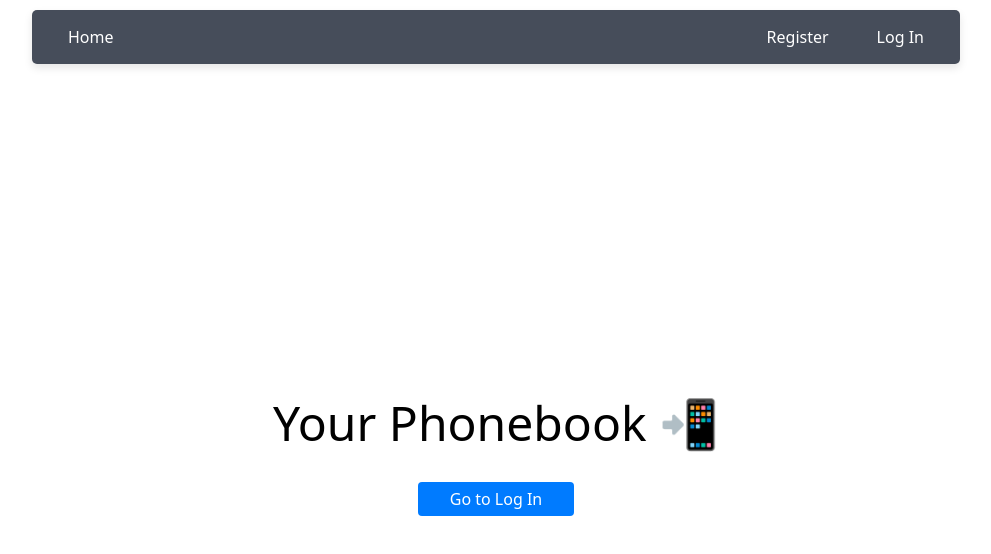
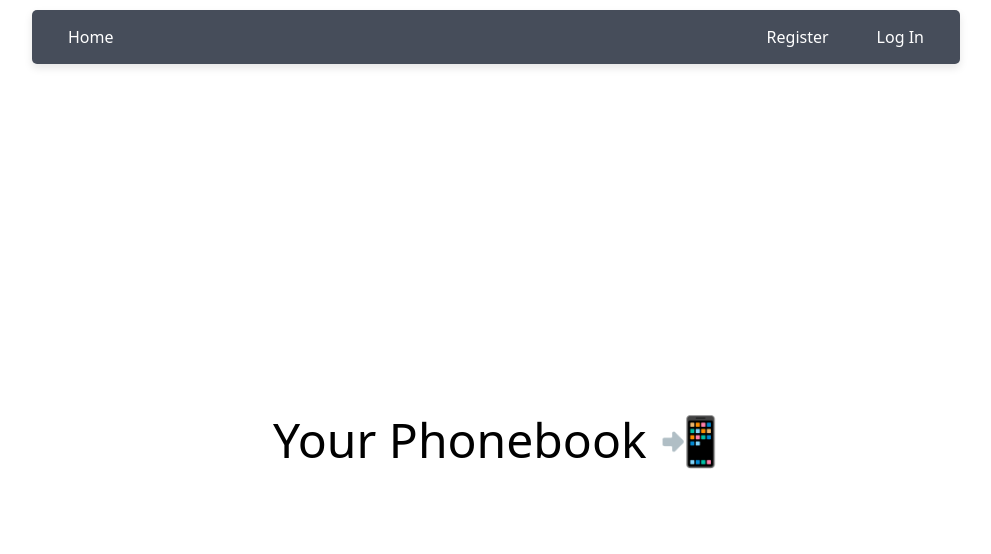
Before and after one commit to KosianenkoMykola/goit-react-hw-08, a React (Vite) app: page / in a window 1280 px wide. Shown: the top 554 px of the page, without its empty margins (144-1135 px from the left). Built offline with nearby package versions, Linux system fonts and the light colour scheme.

Commit message:
delete btn

```diff
--- a/src/pages/HomePage/HomePage.jsx
+++ b/src/pages/HomePage/HomePage.jsx
@@ -1,4 +1,3 @@
-import { NavLink } from 'react-router-dom';
 import DocumentTitle from '../../components/DocumentTitle';
 import css from '../HomePage/HomePage.module.css'
 
@@ -14,9 +13,6 @@ export default function HomePage() {
             📲
           </span>
         </h1>
-        <NavLink className={css.link} to="/login">
-        Go to Log In
-      </NavLink>
       </div>
     </>
   );
--- a/src/pages/HomePage/HomePage.module.css
+++ b/src/pages/HomePage/HomePage.module.css
@@ -6,20 +6,6 @@
     flex-direction: column;
   }
 
-  .link {
-    color: #ffffff;
-    background-color: #007bff;
-    text-decoration: none;
-    padding: 0.5rem 2rem;
-    border-radius: 4px;
-    transition: background-color 0.3s, color 0.3s;
-  }
-
-  .link:hover,
-  .link.active {
-    background-color: #2e68a6;
-  }
-
   .title {
     font-weight: 500;
     font-size: 48px;
```
